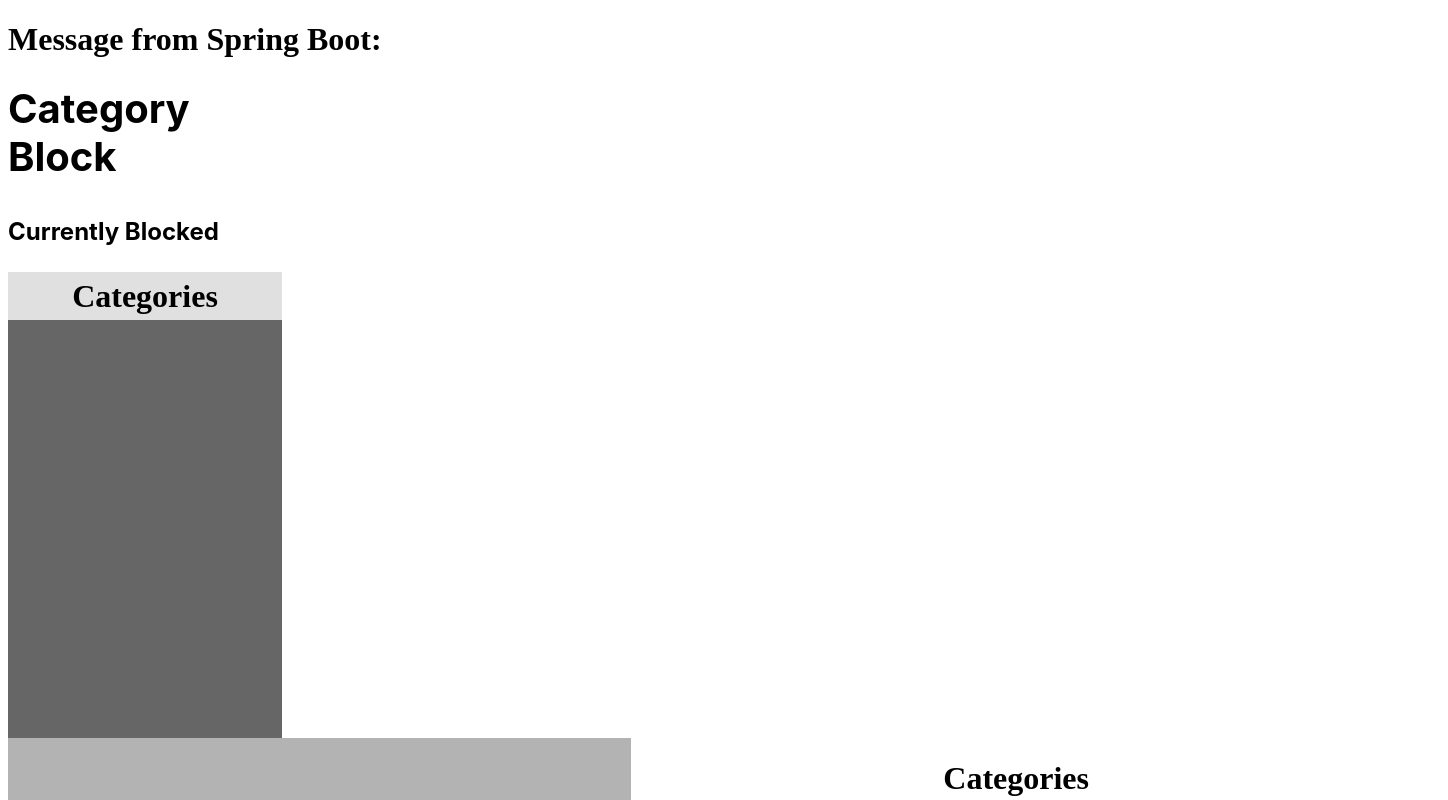
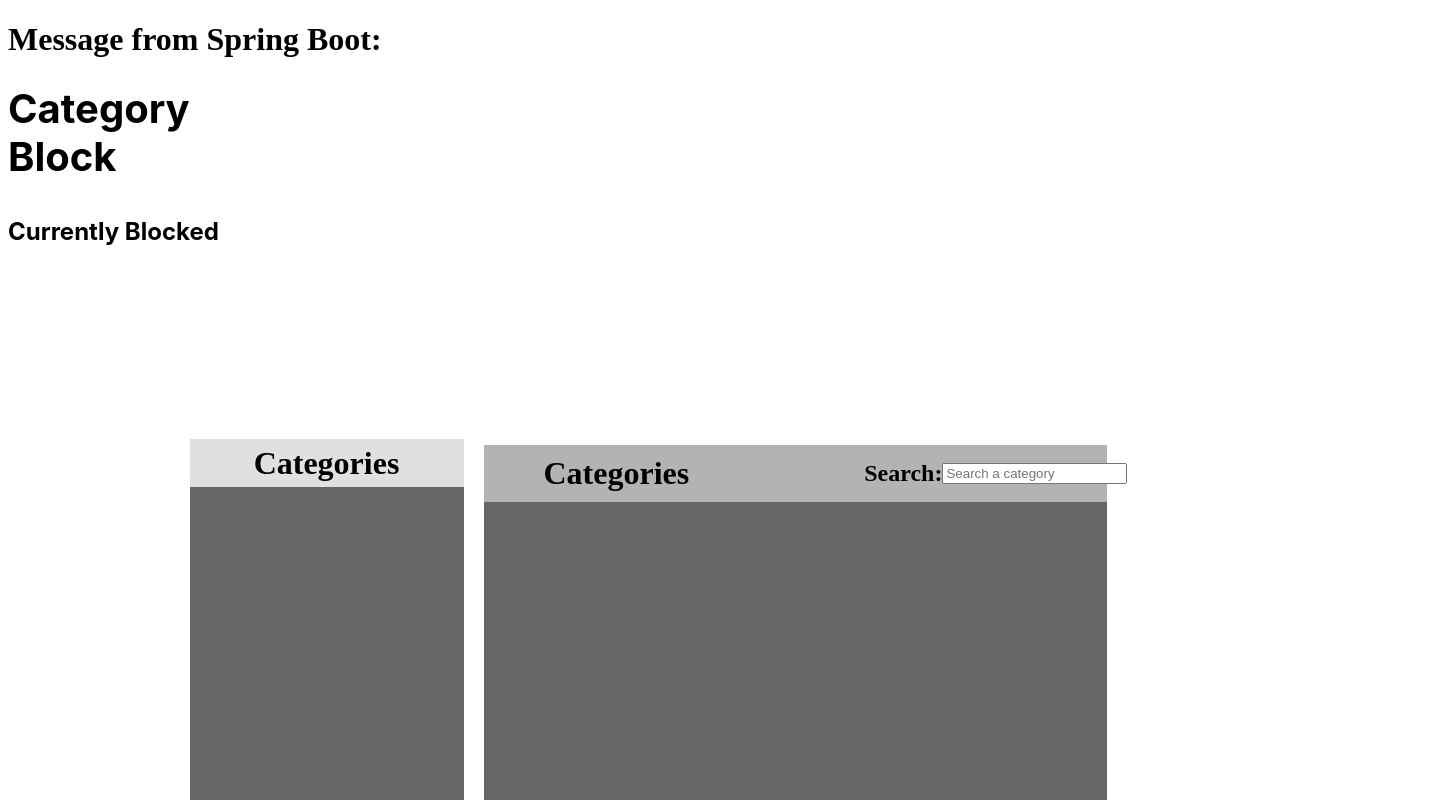
Before and after one commit to sohaibq914/YouDash, a React (Create React App) app in the folder frontend/: page / in a window 1280 px wide. Shown: the top 800 px of the page, 1448 px wide, since content can reach past the window. Built offline with nearby package versions, Linux system fonts and the light colour scheme; no server answers.

Commit message:
Finished the containers for categories and currently blocked categories.

```diff
--- a/frontend/src/Pages/BlockedPages.css
+++ b/frontend/src/Pages/BlockedPages.css
@@ -1,29 +1,30 @@
 .container {
-    width: 1440px;
-    height: 1024px;
-    background: #FFF;
+    display: flex; /* Flexbox to align children horizontally */
+    justify-content: center; /* Center horizontally */
+    align-items: center; /* Center vertically */
+    width: 100vw; /* Full viewport width */
+    height: 100vh; /* Full viewport height */
+    background-color: #FFF; /* White background */
   }
-
-
 
   .CategoryBlockTitle {
     width: 288px;
     color: #000;
-    font-family: Inter;
+    font-family: Inter, sans-serif;
     font-size: 40px;
     font-style: normal;
     font-weight: 700;
-    line-height: 48px; /* 120% */
+    line-height: 48px;
   }
 
   .CurrentlyBlockedTitle {
     width: 216px;
     color: #000;
-    font-family: Inter;
+    font-family: Inter, sans-serif;
     font-size: 24px;
     font-style: normal;
     font-weight: 700;
-    line-height: 48px; /* 200% */
+    line-height: 48px;
   }
 
   .CategoriesRectangleTitle {
@@ -32,43 +33,36 @@
     height: 48px;
     justify-content: center;
     align-items: center;
-    flex-shrink: 0;
     background: rgba(255, 255, 255, 0.80);
-    color:black
+    color: black;
   }
 
   .CurrentlyBlockedCategoriesContainer {
     width: 274px;
     height: 466px;
-    flex-shrink: 0;
     background: rgba(0, 0, 0, 0.60);
+  }
+
+  .AddCategoriesContainer {
+    width: 623px;
+    height: 455px;
+    background: rgba(0, 0, 0, 0.60);
+    margin-left: 20px; /* Add some space between containers */
   }
 
   .AddCategoriesContainerHeader {
     display: flex;
     width: 623px;
     height: 57px;
-    padding: 12px 17px 12px 458px;
-    justify-content: flex-end;
+    justify-content: flex-start;
     align-items: center;
-    flex-shrink: 0;
     background: rgba(255, 255, 255, 0.50);
-
   }
 
-.AddCategoriesContainer {
-    width: 623px;
-    height: 455px;
-    flex-shrink: 0;
-    background: rgba(0, 0, 0, 0.60);
+  .AddCategoriesContainer h2 {
+    padding-left: 175px;
   }
 
-.AddCategoriesTitle {
-    width: 133px;
-    color: #000;
-    font-family: Inter;
-    font-size: 24px;
-    font-style: normal;
-    font-weight: 700;
-    line-height: 48px; /* 200% */
+  .AddCategoriesContainer h1 {
+    padding-left: 60px;
   }
--- a/frontend/src/Pages/BlockedPages.tsx
+++ b/frontend/src/Pages/BlockedPages.tsx
@@ -1,14 +1,14 @@
-import React from 'react'
+import React from "react";
 import "./BlockedPages.css";
 
 const BlockedPages = () => {
   return (
-     // main screen container for Blocked Page
-     <div className="container">
+    //header for currently blocked and category block
+    <div>
       <h1 className="CategoryBlockTitle">Category Block</h1>
       <h1 className="CurrentlyBlockedTitle">Currently Blocked</h1>
-
-
+      {/*// main screen container for Blocked Page */}
+      <div className="container">
         {/* rectangle container for Currently Blocked */}
         <div className="CurrentlyBlockedCategoriesContainer">
           <div className="CategoriesRectangleTitle">
@@ -16,19 +16,24 @@
           </div>
         </div>
 
-
         {/* a rectangle container for Blocking Categories */}
         <div className="AddCategoriesContainer">
           {/* Header for container(Category and Search function)*/}
           <div className="AddCategoriesContainerHeader">
-       <h1 >Categories</h1>
+            <h1>Categories</h1>
+            <h2>Search:</h2>
+            <input type="text" name="Categories" placeholder="Search a category" />
+
           </div>
         </div>
-   </div> // end of main screen container
 
-  )
+
+      </div>
+      {/* // end of main screen container */}
+
+
+    </div> //end header for currently blocked and category block
+  );
 };
 
-
-
 export default BlockedPages;
```
Lines whose indentation alone changed are shown as unchanged.
